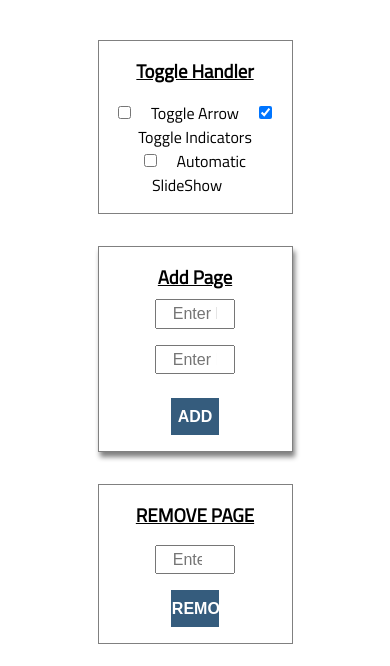
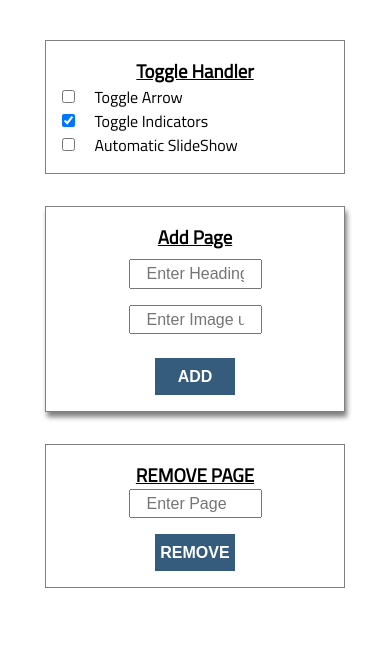
Before and after one commit to contractorakshar/Slider_js_css, a plain HTML site: page index.html in a window 390 px wide. Drawn offline with Linux system fonts and the light colour scheme.

Commit message:
⚡️ css imporved

```diff
--- a/index.html
+++ b/index.html
@@ -18,7 +18,8 @@
     <div class="indicators"></div>
     <div class="toggle_container">
       <h3>Toggle Handler</h3>
-      <div style="text-align: center">
+      <div>
+        <div class="input_wrapper">
           <input
             type="checkbox"
             id="toggle"
@@ -26,6 +27,8 @@
             onclick="toggleArrow(this)"
           />
           <label for="Toggle Arrow">Toggle Arrow</label>
+        </div>
+        <div class="input_wrapper">
           <input
             type="checkbox"
             id="toggleIndicators"
@@ -34,12 +37,15 @@
             checked
           />
           <label for="Toggle Indicatore">Toggle Indicators</label>
+        </div>
+        <div class="input_wrapper">
           <input
             type="checkbox"
             id="toggleSlideShow"
             onclick="toggleSlidwShow(this)"
           />
           <label for="Toggle Indicatore">Automatic SlideShow</label>
+        </div>
       </div>
     </div>
     <div class="form_container">
--- a/style.scss
+++ b/style.scss
@@ -39,7 +39,7 @@ body {
   width: 30vw;
 }
 img {
-  height: 450px;
+  height: 28rem;
   background-size: contain;
   &:hover {
     cursor: grab;
@@ -50,10 +50,10 @@ img {
   position: absolute;
   top: 50%;
   width: auto;
-  padding: 16px;
+  padding: 1rem;
   color: white;
   font-weight: bold;
-  font-size: 18px;
+  font-size: 1.1rem;
   &:hover {
     background-color: black;
   }
@@ -63,10 +63,10 @@ img {
   position: absolute;
   top: 50%;
   width: auto;
-  padding: 16px;
+  padding: 1rem;
   color: white;
   font-weight: bold;
-  font-size: 18px;
+  font-size: 1.1rem;
   right: 0;
   border-radius: 3px 0 0 3px;
   &:hover {
@@ -87,7 +87,7 @@ p {
   left: 25%;
   color: #0d0c0c;
   font-size: 2rem;
-  padding: 8px 12px;
+  padding: 0.5rem 0.75rem;
   position: absolute;
   top: 10px;
   width: 50%;
@@ -121,6 +121,7 @@ p {
   background: red;
 }
 .form_container {
+  min-width: 300px;
   padding: 1rem;
   text-align: center;
   -webkit-box-shadow: 2px 5px 5px gray;
@@ -146,6 +147,7 @@ form {
   background-color: #355c7d;
   padding: 0.5rem 0;
   width: 30%;
+  min-width: 30%;
   font-size: medium;
   font-weight: bold;
   cursor: pointer;
@@ -168,10 +170,11 @@ form {
   width: 50%;
   margin: 1rem auto;
   padding: 1rem;
-
-  h3 {
-    text-align: center;
-    margin-bottom: 1rem;
+  min-width: 300px;
+  text-align: center;
+  .input_wrapper {
+    display: inline-flex;
+    align-items: center;
   }
   input {
     &:focus {
@@ -180,7 +183,6 @@ form {
   }
   &:hover {
     border-radius: 5px;
-
     -webkit-box-shadow: 2px 5px 6px gray;
     box-shadow: 2px 5px 6px gray;
   }
@@ -197,3 +199,13 @@ input {
   animation-name: fade;
   animation-duration: 0.5s;
 }
+@media (max-width: 30rem), (max-width: 60rem) {
+  .toggle_container {
+    div {
+      text-align: left;
+    }
+    .input_wrapper {
+      display: block;
+    }
+  }
+}
```
Also changed, not shown: style.css, 1 other file. Lines whose indentation alone changed are shown as unchanged.
